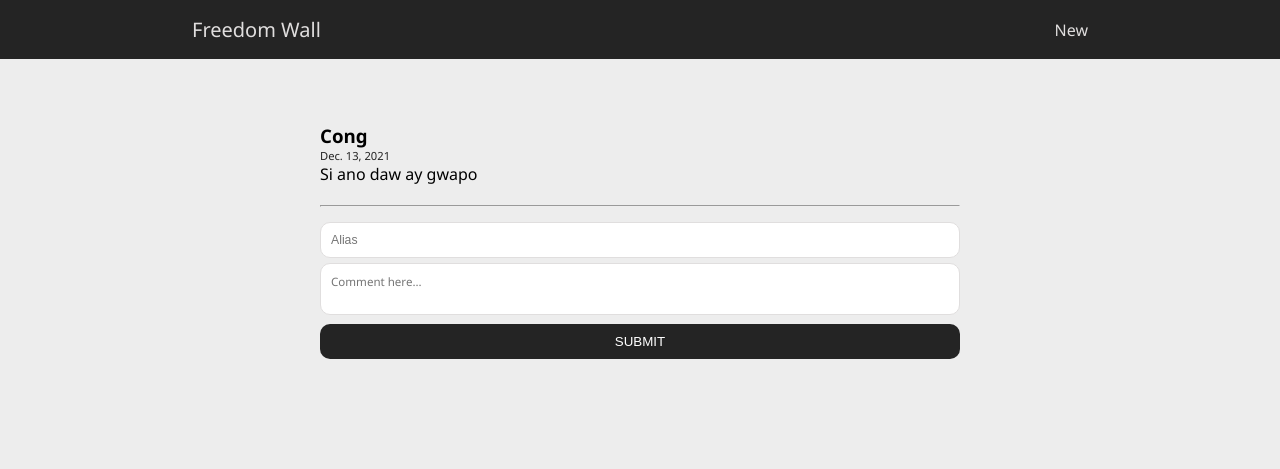
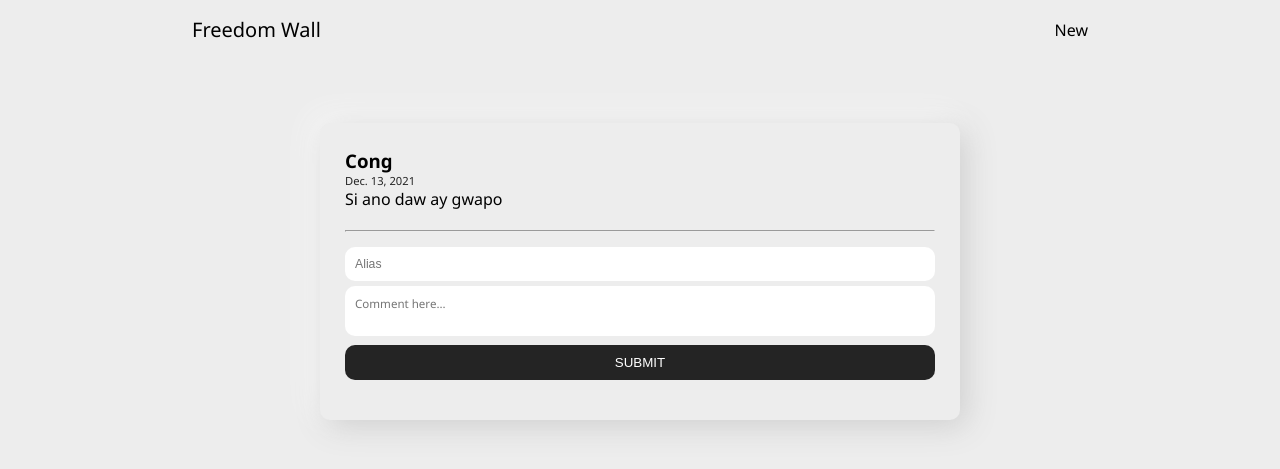
Before and after one commit to miker-bice/simple-freedom-wall-app, a Django app: page /freedom-app/confession/1 in a window 1280 px wide. Shown: the top 469 px of the page. Run offline with Django 4.2, Linux system fonts and the light colour scheme; data comes from the database, SQL or seed files in the repository; both versions use the stored data as it was after the commit.

Commit message:
other components styling adjusted

```diff
--- a/static/css/base.css
+++ b/static/css/base.css
@@ -55,7 +55,7 @@ a,li{
     width: 100%;
     padding: 10px;
     border-radius: 10px;
-    border: 1px solid var(--secondary);
+    border: none;
     color: var(--primary);
     font-size: .90em;
 }
@@ -68,22 +68,18 @@ a,li{
     padding: 1.5% 6%;
     grid-template-columns: repeat(12, 1fr);
     align-items: center;
-    background-color: var(--primary);
+    background-color: var(--background-main);
 }
 .navbar-brand{
     grid-column: 1/6;
 }
 .navbar-brand a{
-    color: var(--secondary);
     font-weight: 500;
     font-size: 1.25em;
 }
 .nav-links{
     grid-column: 12/13;
     justify-content: flex-end;
-}
-.nav-links a{
-    color: var(--secondary);
 }
 
 /* tables-styling */
--- a/static/css/confession.css
+++ b/static/css/confession.css
@@ -1,3 +1,11 @@
+.freedom-app{
+    padding: 25px;
+    border-radius: 10px;
+    border-radius: 10px;
+    background: #ededed;
+    box-shadow:  6px 6px 31px #cccccc,
+    -6px -6px 31px #ffffff;
+}
 .confession-timestamp{
     color: var(--primary);
     font-size: .70em;
--- a/static/css/index.css
+++ b/static/css/index.css
@@ -20,7 +20,6 @@
     height: 100px;
 }
 .confession-card{
-    /* background-color: var(--third); */
     text-align: left;
     margin: 20px 0;
     padding: 25px;
```
Also changed, not shown: db.sqlite3.
